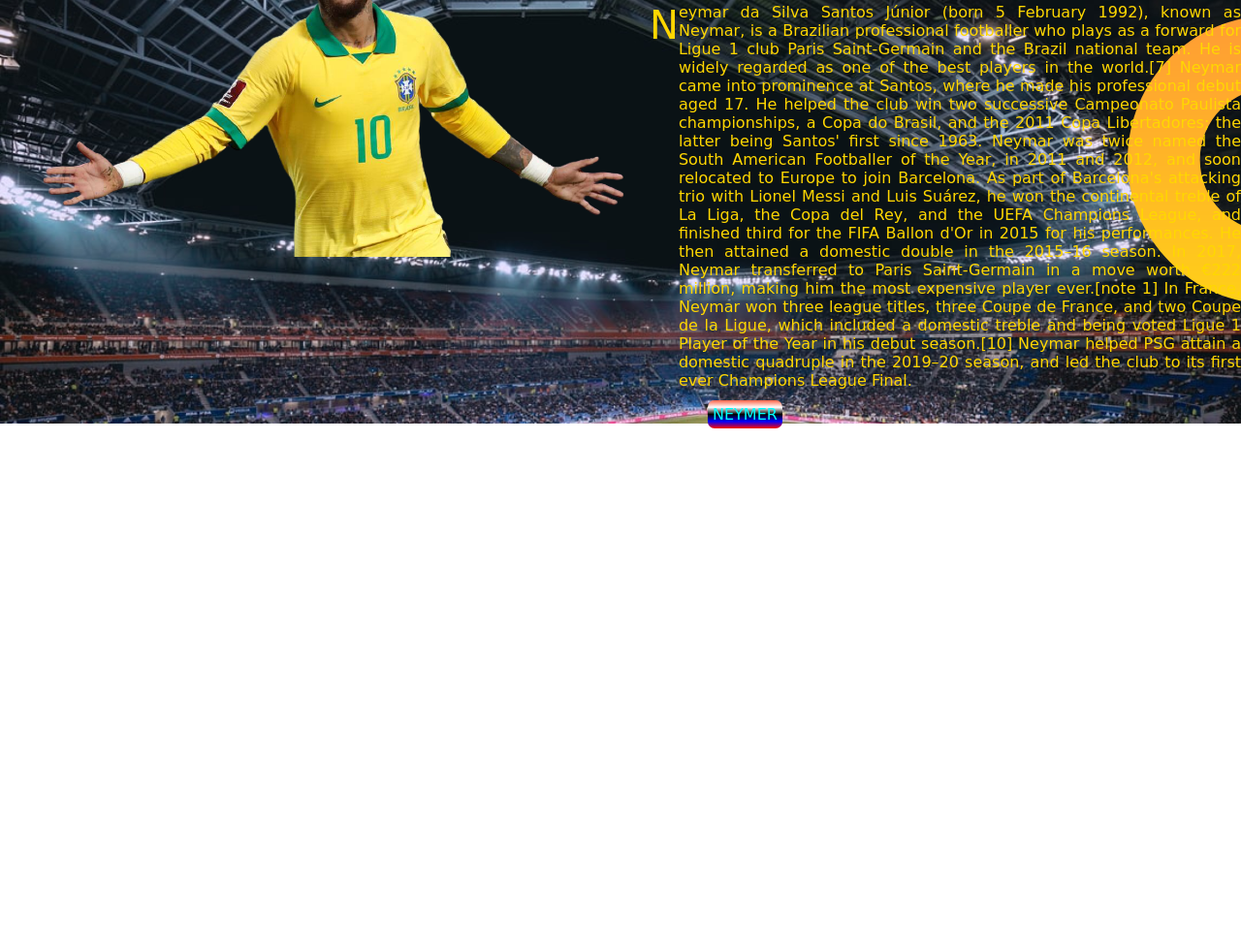
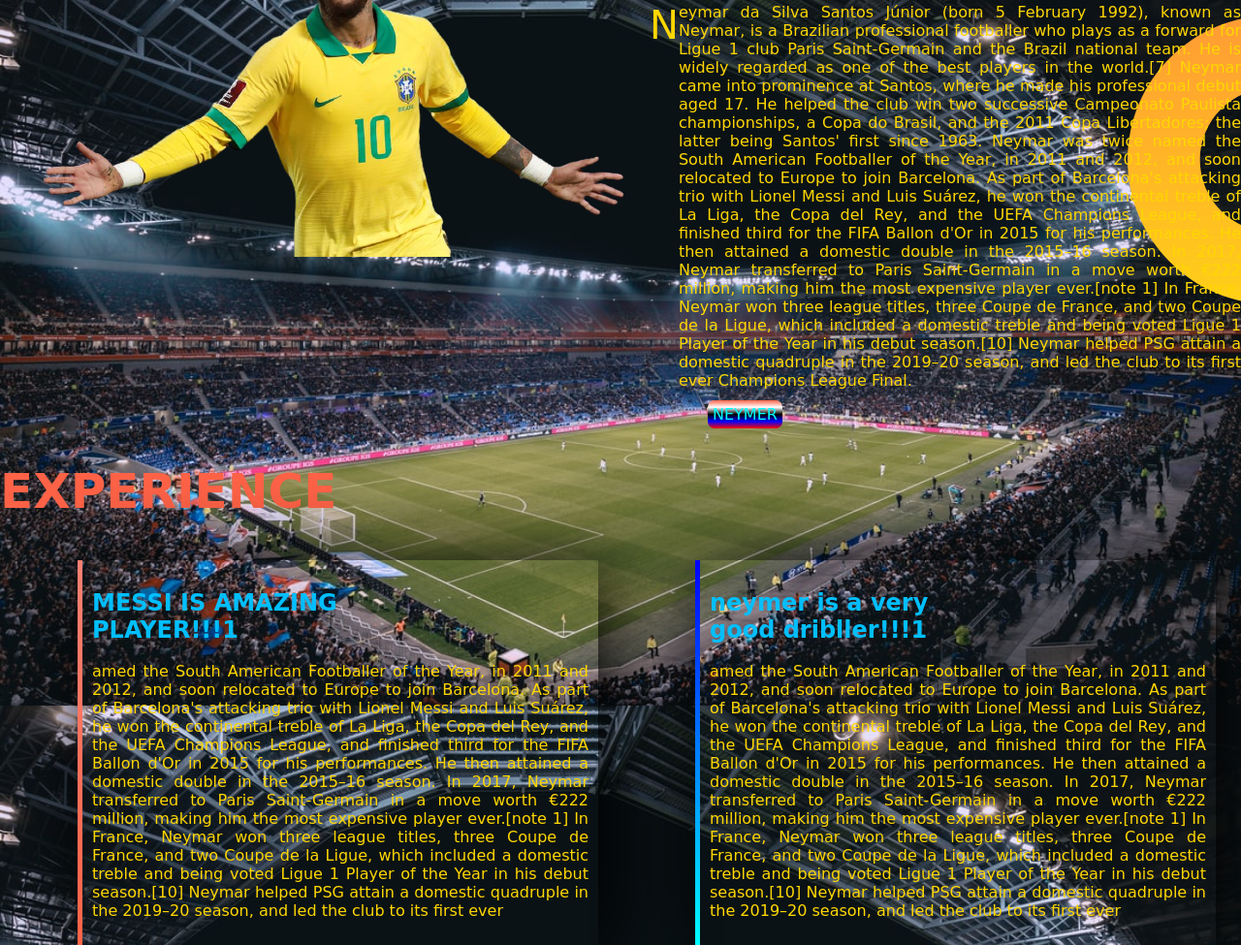
Before and after one commit to asaduzzamanalamin/player-protfolio, a plain HTML site: page index.html in a window 1280 px wide. Shown: the part 872-1847 px from the top of the page at 97% size. Before the commit the page ends 1314 px from the top, so only its background shows below. Drawn offline with Linux system fonts and the light colour scheme.

Commit message:
main com

```diff
--- a/css.css
+++ b/css.css
@@ -65,3 +65,35 @@ body{
     margin-left:60px;
     border-radius:7px;
 }
+.work12{
+    color:tomato;
+    font-size:50px;
+}
+.work15{
+    color:deepskyblue;
+    width:50%;
+
+}
+.work13{
+    display:flex;
+}
+.work14{
+    box-shadow:10px 10px 80px black;
+    width:40%;
+    margin-left:80px;
+    padding:10px;
+    border-left:5px solid;
+    border-image:linear-gradient(salmon,tomato);
+    border-image-slice:1;
+}
+
+.work16{
+    box-shadow:10px 10px 80px black;
+    width:40%;
+    margin-left:100px;
+    padding:10px;
+    border-left:5px solid;
+    border-image:linear-gradient(blue,cyan);
+    border-image-slice:1;
+
+}
--- a/index.html
+++ b/index.html
@@ -42,8 +42,22 @@
                     <a class="work11" href="https://web.facebook.com/neymarjr">NEYMER</a>
         </div>
     </section>
+    <section>
+        <h1 CLASS="work12">EXPERIENCE</h1>
+        <div class="work13">
+            <div class="work14">
+                <h1 class="work15">MESSI IS AMAZING PLAYER!!!1</h1>
+                <p class="work5">amed the South American Footballer of the Year, in 2011 and 2012, and soon relocated to Europe to join Barcelona. As part of Barcelona's attacking trio with Lionel Messi and Luis Suárez, he won the continental treble of La Liga, the Copa del Rey, and the UEFA Champions League, and finished third for the FIFA Ballon d'Or in 2015 for his performances. He then attained a domestic double in the 2015–16 season. In 2017, Neymar transferred to Paris Saint-Germain in a move worth €222 million, making him the most expensive player ever.[note 1] In France, Neymar won three league titles, three Coupe de France, and two Coupe de la Ligue, which included a domestic treble and being voted Ligue 1 Player of the Year in his debut season.[10] Neymar helped PSG attain a domestic quadruple in the 2019–20 season, and led the club to its first ever</P>
+            </div>
+            <div class="work16">
+                <h1 class="work15">neymer is a very good dribller!!!1</h1>
+                <p class="work5">amed the South American Footballer of the Year, in 2011 and 2012, and soon relocated to Europe to join Barcelona. As part of Barcelona's attacking trio with Lionel Messi and Luis Suárez, he won the continental treble of La Liga, the Copa del Rey, and the UEFA Champions League, and finished third for the FIFA Ballon d'Or in 2015 for his performances. He then attained a domestic double in the 2015–16 season. In 2017, Neymar transferred to Paris Saint-Germain in a move worth €222 million, making him the most expensive player ever.[note 1] In France, Neymar won three league titles, three Coupe de France, and two Coupe de la Ligue, which included a domestic treble and being voted Ligue 1 Player of the Year in his debut season.[10] Neymar helped PSG attain a domestic quadruple in the 2019–20 season, and led the club to its first ever</P>
+            </div>
+        </div>
+    </section>
 
 </div>
 
+
 </body>
 </html>
```
